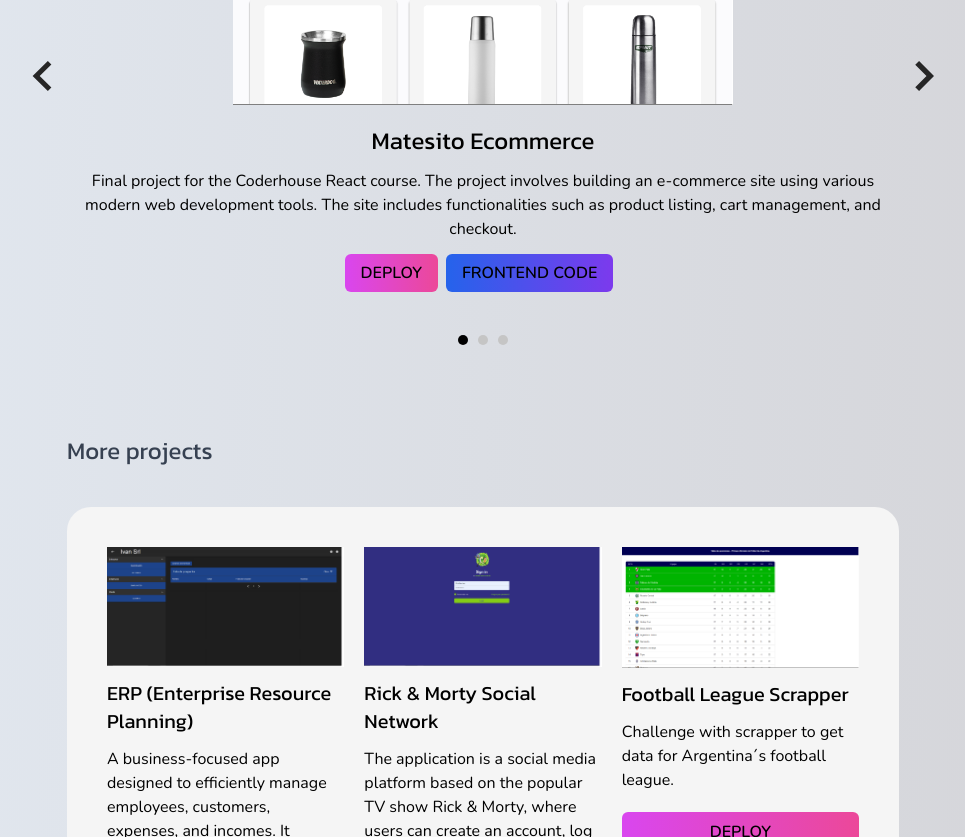
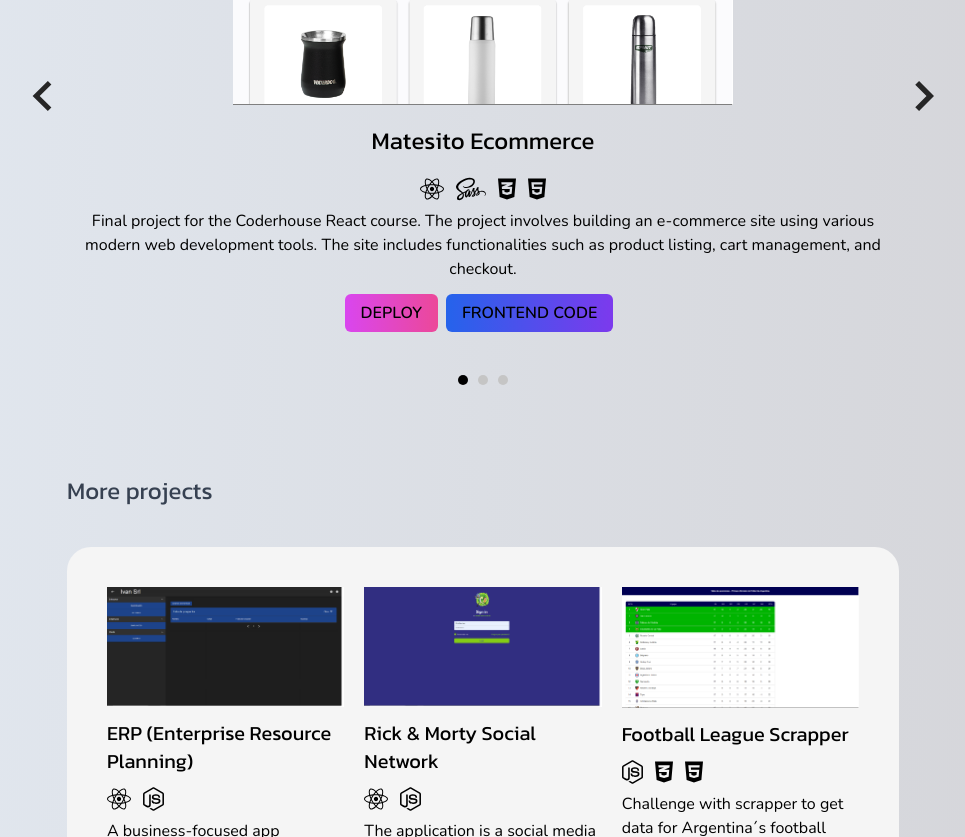
Before and after one commit to IvanMCorrea/dev_portfolio, a Next.js app: page / in a window 1280 px wide. Shown: the part 2463-3300 px from the top of the page, without its empty margins (157-1122 px from the left). Built offline with nearby package versions, Linux system fonts and the light colour scheme.

Commit message:
Add techs in projects

```diff
--- a/app/_components/AppBar.tsx
+++ b/app/_components/AppBar.tsx
@@ -12,7 +12,7 @@ import Link from "next/link";
 
 function AppBar() {
   const menu = [
-    { id: "Home", link: "#", icon: faHome },
+    { id: "Home", link: "#home", icon: faHome },
     { id: "About", link: "#about", icon: faUser },
     { id: "Exp", link: "#experience", icon: faBriefcase },
     { id: "Tech", link: "#technologies", icon: faMicrochip },
--- a/app/_components/Projects.tsx
+++ b/app/_components/Projects.tsx
@@ -5,6 +5,16 @@ import { useKeenSlider } from "keen-slider/react";
 import { kanit } from "../assets/font";
 import Image from "next/image";
 import Link from "next/link";
+import { FontAwesomeIcon } from "@fortawesome/react-fontawesome";
+import {
+  faBootstrap,
+  faCss3Alt,
+  faHtml5,
+  faNodeJs,
+  faReact,
+  faSass,
+  faSquareJs,
+} from "@fortawesome/free-brands-svg-icons";
 
 const Projects = () => {
   const [currentSlide, setCurrentSlide] = useState<Number>(0);
@@ -46,7 +56,7 @@ const Projects = () => {
       </svg>
     );
   }
-
+  //TODO: Add techs with icons
   const projects = [
     {
       title: "Matesito Ecommerce",
@@ -56,7 +66,35 @@ const Projects = () => {
       deploy: "https://superlative-crisp-fce7b4.netlify.app/",
       front: "https://github.com/IvanMCorrea/E-commerce",
       back: "",
-      tech: "React, CSS, SASS & HTML",
+      /* "React, CSS, SASS & HTML" */
+      tech: (
+        <div className="flex gap-3 my-2">
+          <FontAwesomeIcon
+            icon={faReact}
+            size="xl"
+            className="hover:scale-110 transition-all ease-in-out duration-300"
+            title="React Js"
+          />
+          <FontAwesomeIcon
+            icon={faSass}
+            size="xl"
+            className="hover:scale-110 transition-all ease-in-out duration-300"
+            title="SASS"
+          />
+          <FontAwesomeIcon
+            icon={faCss3Alt}
+            size="xl"
+            className="hover:scale-110 transition-all ease-in-out duration-300"
+            title="CSS"
+          />
+          <FontAwesomeIcon
+            icon={faHtml5}
+            size="xl"
+            className="hover:scale-110 transition-all ease-in-out duration-300"
+            title="HTML"
+          />
+        </div>
+      ),
       destacado: true,
     },
     {
@@ -66,7 +104,35 @@ const Projects = () => {
       deploy: "https://ivanmcorrea.github.io/Arcane/",
       front: "https://github.com/IvanMCorrea/Arcane",
       back: "",
-      tech: "Javascript, CSS, SASS & HTML",
+      /* "Javascript, CSS, SASS & HTML" */
+      tech: (
+        <div className="flex gap-3 my-2">
+          <FontAwesomeIcon
+            icon={faSquareJs}
+            size="xl"
+            className="hover:scale-110 transition-all ease-in-out duration-300"
+            title="JavaScript"
+          />
+          <FontAwesomeIcon
+            icon={faSass}
+            size="xl"
+            className="hover:scale-110 transition-all ease-in-out duration-300"
+            title="SASS"
+          />
+          <FontAwesomeIcon
+            icon={faCss3Alt}
+            size="xl"
+            className="hover:scale-110 transition-all ease-in-out duration-300"
+            title="CSS"
+          />
+          <FontAwesomeIcon
+            icon={faHtml5}
+            size="xl"
+            className="hover:scale-110 transition-all ease-in-out duration-300"
+            title="HTML"
+          />
+        </div>
+      ),
       destacado: true,
     },
     {
@@ -77,7 +143,35 @@ const Projects = () => {
       deploy: "https://superlative-crisp-fce7b4.netlify.app/",
       front: "https://github.com/IvanMCorrea/E-commerce",
       back: "",
-      tech: "Bootstrap, CSS, SASS & HTML",
+      /* "Bootstrap, CSS, SASS & HTML" */
+      tech: (
+        <div className="flex gap-3 my-2">
+          <FontAwesomeIcon
+            icon={faBootstrap}
+            size="xl"
+            className="hover:scale-110 transition-all ease-in-out duration-300"
+            title="Bootstrap"
+          />
+          <FontAwesomeIcon
+            icon={faSass}
+            size="xl"
+            className="hover:scale-110 transition-all ease-in-out duration-300"
+            title="SASS"
+          />
+          <FontAwesomeIcon
+            icon={faCss3Alt}
+            size="xl"
+            className="hover:scale-110 transition-all ease-in-out duration-300"
+            title="CSS"
+          />
+          <FontAwesomeIcon
+            icon={faHtml5}
+            size="xl"
+            className="hover:scale-110 transition-all ease-in-out duration-300"
+            title="HTML"
+          />
+        </div>
+      ),
       destacado: true,
     },
     {
@@ -89,7 +183,23 @@ const Projects = () => {
         "https://64582eab15dd3400087f7496--zingy-dragon-3e07ec.netlify.app/#/login",
       front: "https://github.com/IvanMCorrea/ERP",
       back: "https://github.com/IvanMCorrea/ERP_back",
-      tech: "React, MUI (Material UI), MongoDB, Node & Express",
+      /* "React, MUI (Material UI), MongoDB, Node & Express" */
+      tech: (
+        <div className="flex gap-3 my-2">
+          <FontAwesomeIcon
+            icon={faReact}
+            size="xl"
+            className="hover:scale-110 transition-all ease-in-out duration-300"
+            title="React Js"
+          />
+          <FontAwesomeIcon
+            icon={faNodeJs}
+            size="xl"
+            className="hover:scale-110 transition-all ease-in-out duration-300"
+            title="Node Js"
+          />
+        </div>
+      ),
     },
     {
       title: "Rick & Morty Social Network",
@@ -99,7 +209,23 @@ const Projects = () => {
       deploy: "https://red-social-nu.vercel.app/#/login",
       front: "https://github.com/IvanMCorrea/RedSocial",
       back: "https://github.com/IvanMCorrea/RedSocialBackend",
-      tech: "React, Typescript, Tailwind, MongoDB, Node & Express",
+      /* "React, Typescript, Tailwind, MongoDB, Node & Express" */
+      tech: (
+        <div className="flex gap-3 my-2">
+          <FontAwesomeIcon
+            icon={faReact}
+            size="xl"
+            className="hover:scale-110 transition-all ease-in-out duration-300"
+            title="React Js"
+          />
+          <FontAwesomeIcon
+            icon={faNodeJs}
+            size="xl"
+            className="hover:scale-110 transition-all ease-in-out duration-300"
+            title="Node Js"
+          />
+        </div>
+      ),
     },
     {
       title: "Football League Scrapper",
@@ -109,7 +235,29 @@ const Projects = () => {
       deploy: "https://shimmering-gnome-28eda6.netlify.app/",
       front: "https://github.com/IvanMCorrea/challenge1_front",
       back: "https://github.com/IvanMCorrea/challenge1_back",
-      tech: "MongoDB, Node, Express, CSS & HTML",
+      /* "MongoDB, Node, Express, CSS & HTML" */
+      tech: (
+        <div className="flex gap-3 my-2">
+          <FontAwesomeIcon
+            icon={faNodeJs}
+            size="xl"
+            className="hover:scale-110 transition-all ease-in-out duration-300"
+            title="Node Js"
+          />
+          <FontAwesomeIcon
+            icon={faCss3Alt}
+            size="xl"
+            className="hover:scale-110 transition-all ease-in-out duration-300"
+            title="CSS"
+          />
+          <FontAwesomeIcon
+            icon={faHtml5}
+            size="xl"
+            className="hover:scale-110 transition-all ease-in-out duration-300"
+            title="HTML"
+          />
+        </div>
+      ),
     },
   ];
 
@@ -143,6 +291,7 @@ const Projects = () => {
                       >
                         {item.title}
                       </h4>
+                      <div className="flex justify-center">{item.tech}</div>
                       <p>{item.description}</p>
                       <div className="my-5">
                         {item.deploy && (
@@ -229,9 +378,10 @@ const Projects = () => {
                     width={280}
                     height={150}
                   />
-                  <h4 className={`${kanit.className} text-lg md:text-xl my-3`}>
+                  <h4 className={`${kanit.className} text-xl md:text-xl my-3`}>
                     {item.title}
                   </h4>
+                  {item.tech}
                   <p>{item.description}</p>
                   <div className="my-5 flex flex-col">
                     {item.deploy && (
--- a/app/_components/Sidebar.tsx
+++ b/app/_components/Sidebar.tsx
@@ -14,7 +14,7 @@ function Sidebar() {
   const [expanded, setExpanded] = useState<Boolean>(false);
   const sidebarWidth = expanded ? "w-64" : "w-18";
   const menu = [
-    { id: "Home", link: "#", icon: faHome },
+    { id: "Home", link: "#home", icon: faHome },
     { id: "About", link: "#about", icon: faUser },
     { id: "Experience", link: "#experience", icon: faBriefcase },
     { id: "Technologies", link: "#technologies", icon: faMicrochip },
--- a/app/page.tsx
+++ b/app/page.tsx
@@ -6,7 +6,10 @@ import Technologies from "./_components/Technologies";
 
 export default function Home() {
   return (
-    <main className="flex min-h-screen flex-col items-center m-auto px-12 md:px-24 py-12 max-w-5xl md:gap-20">
+    <main
+      className="flex min-h-screen flex-col items-center m-auto px-12 md:px-24 py-12 max-w-5xl md:gap-20"
+      id="home"
+    >
       <Landing />
       <AboutMe />
       <Experience />
```
